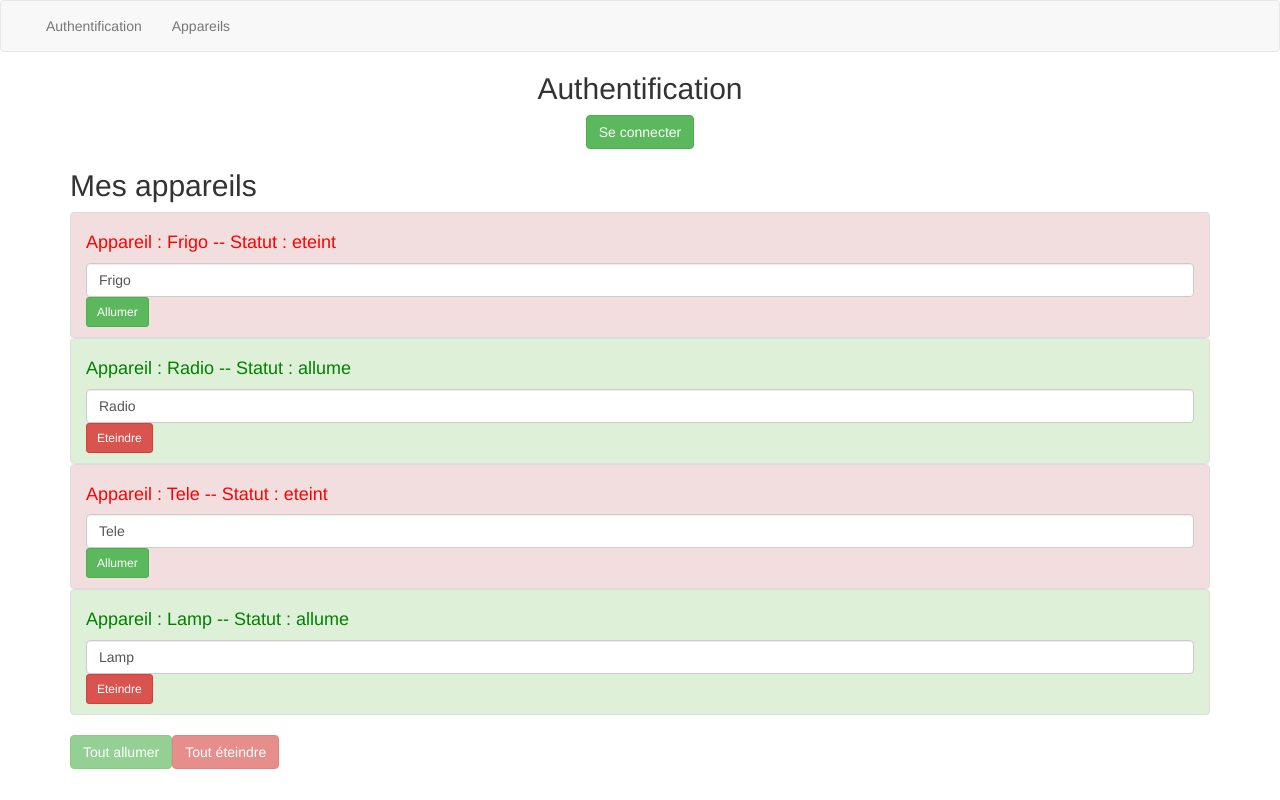
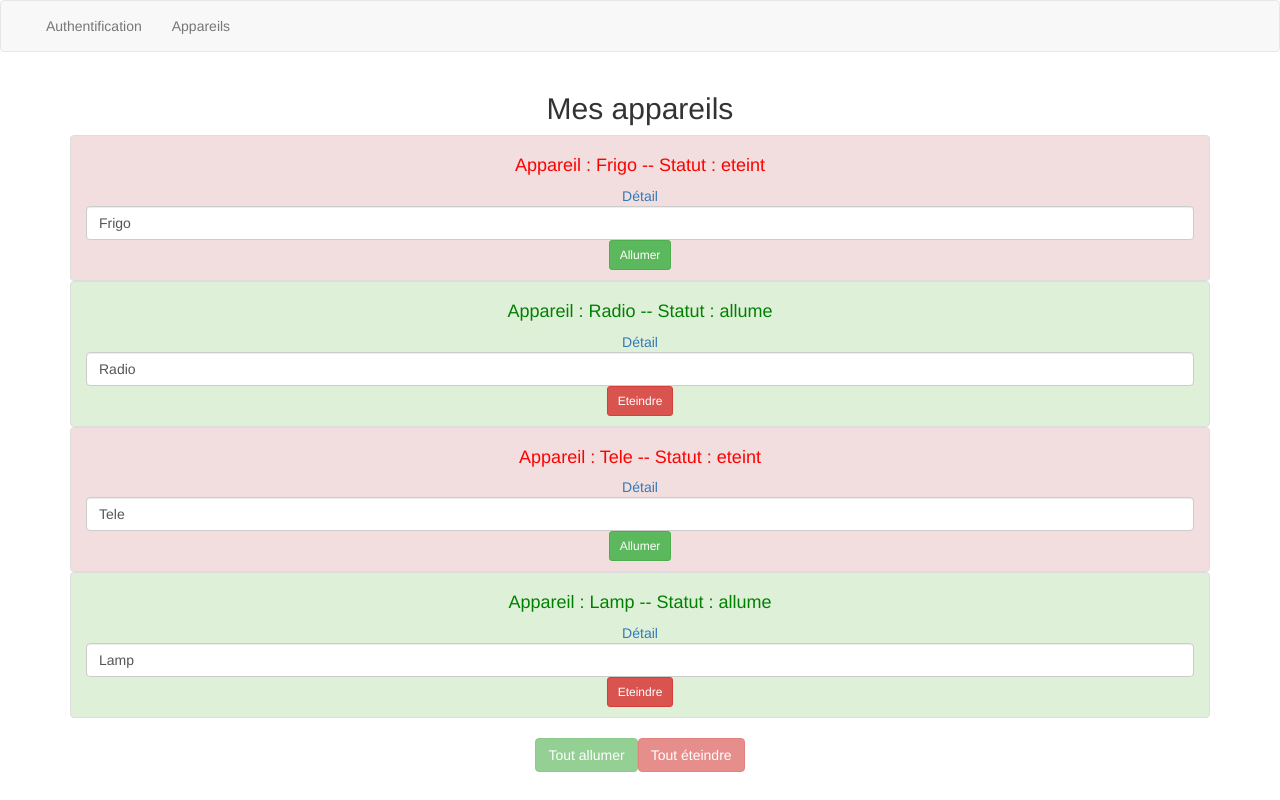
Before and after one commit to Anna118690/mon-projet-angular, an Angular app: page / in a window 1280 px wide. Built offline with nearby package versions, Linux system fonts and the light colour scheme.

Commit message:
Detail rouing with parameter id

```diff
--- a/src/app/app.component.html
+++ b/src/app/app.component.html
@@ -11,12 +11,10 @@
   </div>
 </nav>
 <div style="text-align:center">
-  <h2>Authentification</h2>
-<button class="btn btn-success" *ngIf="!authStatus" (click)="onSignIn()">Se connecter</button>
-<button class="btn btn-danger" *ngIf="authStatus" (click)="onSignOut()">Se déconnecter</button>
 
-</div>
-<app-mon-premier></app-mon-premier>
+
+
+
 <div class="container">
   <div class="row">
     <div class="col-xs-12">
@@ -24,4 +22,3 @@
     <!-- <app-appareil-view></app-appareil-view> -->
     </div>
   </div>
-</div>
--- a/src/app/app.component.ts
+++ b/src/app/app.component.ts
@@ -1,35 +1,13 @@
-import { Component , OnInit} from '@angular/core';
-import { Router} from '@angular/router';
-import { AuthService} from './services/auth.service';
+import { Component , Input, OnInit} from '@angular/core';
+
 
 @Component({
   selector: 'app-root',
   templateUrl: './app.component.html',
   styleUrls: ['./app.component.scss']
 })
-export class AppComponent implements OnInit {
-  authStatus: boolean;
+export class AppComponent  {
 
-  constructor(private authService: AuthService, private router: Router) { }
-
-  ngOnInit() {
-    this.authStatus = this.authService.isAuth;
-  }
-
-  onSignIn() {
-    this.authService.signIn().then(
-      () => {
-        console.log('Sign in successful!');
-        this.authStatus = this.authService.isAuth;
-        this.router.navigate(['appareils'])
-      }
-    );
-  }
-
-  onSignOut() {
-    this.authService.signOut();
-    this.authStatus = this.authService.isAuth;
-  }
 
 
 
--- a/src/app/appareil-view/appareil-view.component.html
+++ b/src/app/appareil-view/appareil-view.component.html
@@ -5,14 +5,15 @@
    <!-- <app-appareil [appareilName]="appareilOne" [appareilStatus]="'eteint'" ></app-appareil>
    <app-appareil [appareilName]="appareilTwo" [appareilStatus]="'allume'" ></app-appareil>
    <app-appareil [appareilName]="appareilThree" [appareilStatus]="'eteint'" ></app-appareil> -->
-   <app-appareil *ngFor="let a of appareils; let i = index;"
-   [appareilName]="a.name"
-   [appareilStatus]="a.status" [index]="i">
-   </app-appareil>
+
+    <app-appareil  *ngFor="let appareil of appareils; let i = index"
+                   [appareilName]="appareil.name"
+                   [appareilStatus]="appareil.status"
+                   [index]="i"
+                   [id]="appareil.id"></app-appareil>
+  </ul>
 
 
-
- </ul>
  <button class="btn btn-success"
  [disabled]="!isAuth"
  (click)="onAllumer()">Tout allumer</button>
--- a/src/app/appareil-view/appareil-view.component.ts
+++ b/src/app/appareil-view/appareil-view.component.ts
@@ -1,4 +1,4 @@
-import { Component, OnInit } from '@angular/core';
+import { Component, OnInit, Input } from '@angular/core';
 import { AppareilService } from './../services/appareil.service';
 
 @Component({
@@ -9,6 +9,8 @@ import { AppareilService } from './../services/appareil.service';
 export class AppareilViewComponent implements OnInit {
   isAuth = false;
   appareils: any[];
+  @Input() id: number;
+
 
   lastUpdate = new Promise((resolve, reject) => {
     const date = new Date();
--- a/src/app/appareil/appareil.component.html
+++ b/src/app/appareil/appareil.component.html
@@ -3,9 +3,10 @@
 'list-group-item-danger': appareilStatus === 'eteint'
 
 }">
+<h4 [ngStyle]="{color: getColor()}">Appareil : {{ appareilName }} -- Statut : {{ getStatus() }}</h4>
+<a [routerLink]="[id]">Détail</a>
 
 
-  <h4 [ngStyle]="{color: getColor()}">Appareil : {{ appareilName }} -- Statut : {{ getStatus() }}</h4>
   <input type="text" class="form-control" [(ngModel)]="appareilName">
   <button class="btn btn-sm btn-success"
   *ngIf="appareilStatus === 'eteint'"
--- a/src/app/appareil/appareil.component.ts
+++ b/src/app/appareil/appareil.component.ts
@@ -14,6 +14,7 @@ export class AppareilComponent implements OnInit {
   //appareilStatus: string = 'etient';
   @Input() appareilStatus: string;
   @Input() index: number;
+  @Input() id: number;
 
   constructor(private appareilService: AppareilService) { }
 
--- a/src/app/auth/auth.component.html
+++ b/src/app/auth/auth.component.html
@@ -1 +1,7 @@
-<p>auth works!</p>
+<h2>Authentification</h2>
+<button class="btn btn-success"
+*ngIf="!authStatus"
+(click)="onSignIn()">Se connecter</button>
+<button class="btn btn-danger"
+*ngIf="authStatus"
+(click)="onSignOut()">Se déconnecter</button>
--- a/src/app/auth/auth.component.ts
+++ b/src/app/auth/auth.component.ts
@@ -1,4 +1,6 @@
 import { Component, OnInit } from '@angular/core';
+import { Router } from '@angular/router';
+import { AuthService } from '../services/auth.service';
 
 @Component({
   selector: 'app-auth',
@@ -7,9 +9,27 @@ import { Component, OnInit } from '@angular/core';
 })
 export class AuthComponent implements OnInit {
 
-  constructor() { }
+  authStatus: boolean;
 
-  ngOnInit(): void {
+  constructor(private authService: AuthService, private router: Router) { }
+
+  ngOnInit() {
+    this.authStatus = this.authService.isAuth;
+  }
+
+  onSignIn() {
+    this.authService.signIn().then(
+      () => {
+        console.log('Sign in successful!');
+        this.authStatus = this.authService.isAuth;
+        this.router.navigate(['appareils']);
+      }
+    );
+  }
+
+  onSignOut() {
+    this.authService.signOut();
+    this.authStatus = this.authService.isAuth;
   }
 
 }
--- a/src/app/single-appareil/single-appareil.component.ts
+++ b/src/app/single-appareil/single-appareil.component.ts
@@ -19,5 +19,4 @@ export class SingleAppareilComponent implements OnInit {
     this.name = this.appareilService.getAppareilById(+id).name;
     this.status = this.appareilService.getAppareilById(+id).status;
 }
-
 }
```
